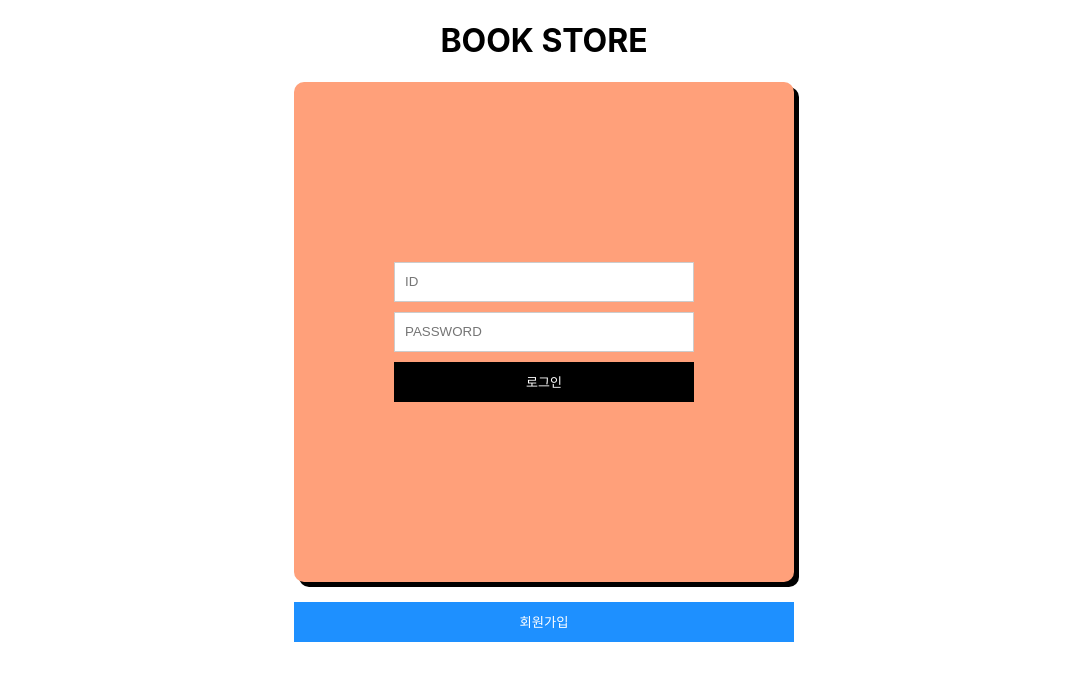
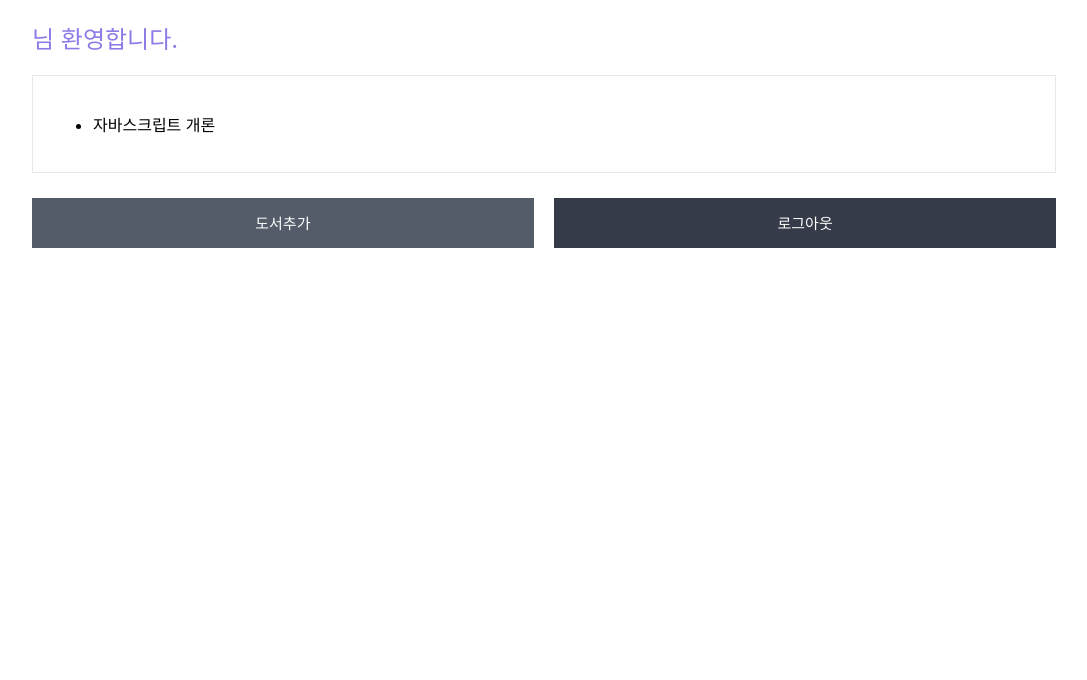
Before and after one commit to alexsando86/bookSystem, a React (Create React App) app: page /BookList in a window 1280 px wide. Before the commit this address led to /. Shown: the top 680 px of the page, without its empty margins (96-1183 px from the left). Built offline with nearby package versions, Linux system fonts and the light colour scheme; no server answers.

Commit message:
'리스트추가'

```diff
--- a/src/components/BookList/BookList.jsx
+++ b/src/components/BookList/BookList.jsx
@@ -1,8 +1,9 @@
-import React, { useEffect } from "react";
+import React, { useEffect, useState } from "react";
 import { useHistory } from "react-router-dom";
 import styles from "./BookList.module.css";
 
 const BookList = ({ authService }) => {
+	const [emailName, setEmailName] = useState("");
 	const history = useHistory();
 	const onLogout = () => {
 		authService.logout();
@@ -10,6 +11,7 @@ const BookList = ({ authService }) => {
 
 	useEffect(() => {
 		authService.onAuthChange((user) => {
+			setEmailName(user.email);
 			if (!user) {
 				history.push("/");
 			}
@@ -18,10 +20,22 @@ const BookList = ({ authService }) => {
 
 	return (
 		<section className={styles.booklist}>
-			bookList
-			<button type="button" onClick={onLogout}>
-				로그아웃
-			</button>
+			<h1 className={styles.user}>
+				<span>{emailName}</span> 님 환영합니다.
+			</h1>
+			<div className={styles.bookBox}>
+				<ul className={styles.bookList}>
+					<li>자바스크립트 개론</li>
+				</ul>
+			</div>
+			<div className={styles.buttonBox}>
+				<button type="button" className={styles.addBook}>
+					도서추가
+				</button>
+				<button type="button" className={styles.logoutBox} onClick={onLogout}>
+					로그아웃
+				</button>
+			</div>
 		</section>
 	);
 };
--- a/src/components/BookList/BookList.module.css
+++ b/src/components/BookList/BookList.module.css
@@ -0,0 +1,36 @@
+.booklist {
+	width: 1024px;
+	margin: 0 auto;
+}
+.user {
+	color: #8c7ae6;
+	font-weight: normal;
+}
+.user span {
+	color: #9c88ff;
+	font-weight: bold;
+}
+.buttonBox {
+	display: flex;
+	justify-content: space-between;
+}
+.bookBox {
+	border: 1px solid #e8e8e8;
+	padding: 20px;
+}
+.buttonBox button {
+	border: 0;
+	background: none;
+	width: 49%;
+	height: 50px;
+	margin: 25px 0;
+	font-size: 15px;
+	cursor: pointer;
+	color: #fff;
+}
+.buttonBox .logoutBox {
+	background: #353b48;
+}
+.buttonBox .addBook {
+	background: #535c68;
+}
--- a/src/components/Join/Join.jsx
+++ b/src/components/Join/Join.jsx
@@ -13,10 +13,7 @@ const Join = ({ authService }) => {
 		joinPW: "",
 	});
 
-	const [alertMsg, setAlertMsg] = useState({
-		error: "",
-		success: "",
-	});
+	const [alertMsg, setAlertMsg] = useState("");
 
 	const onChange = (e) => {
 		setJoinUser({
@@ -30,21 +27,10 @@ const Join = ({ authService }) => {
 		authService
 			.newJoin(joinUser.joinID, joinUser.joinPW)
 			.then((data) => {
-				// alert("New Join Success");
-				setAlertMsg({
-					...alertMsg,
-					success: "Success full",
-				});
-				setTimeout(() => {
-					history.push("/Login");
-				});
+				alert("Success full");
 			})
 			.catch((error) => {
-				// alert(error.message);
-				setAlertMsg({
-					...alertMsg,
-					error: error.message,
-				});
+				setAlertMsg(error.message);
 			});
 	};
 
@@ -62,8 +48,7 @@ const Join = ({ authService }) => {
 					<div className={styles.join_input}>
 						<input placeholder="PASSWORD" type="password" name="joinPW" onChange={onChange} />
 					</div>
-					<div className={styles.alertMessageError}>{alertMsg.error}</div>
-					<div className={styles.alertMessageSccess}>{alertMsg.success}</div>
+					<div className={styles.alertMessageError}>{alertMsg}</div>
 					<button type="submit" className={styles.submit}>
 						회원가입
 					</button>
```
